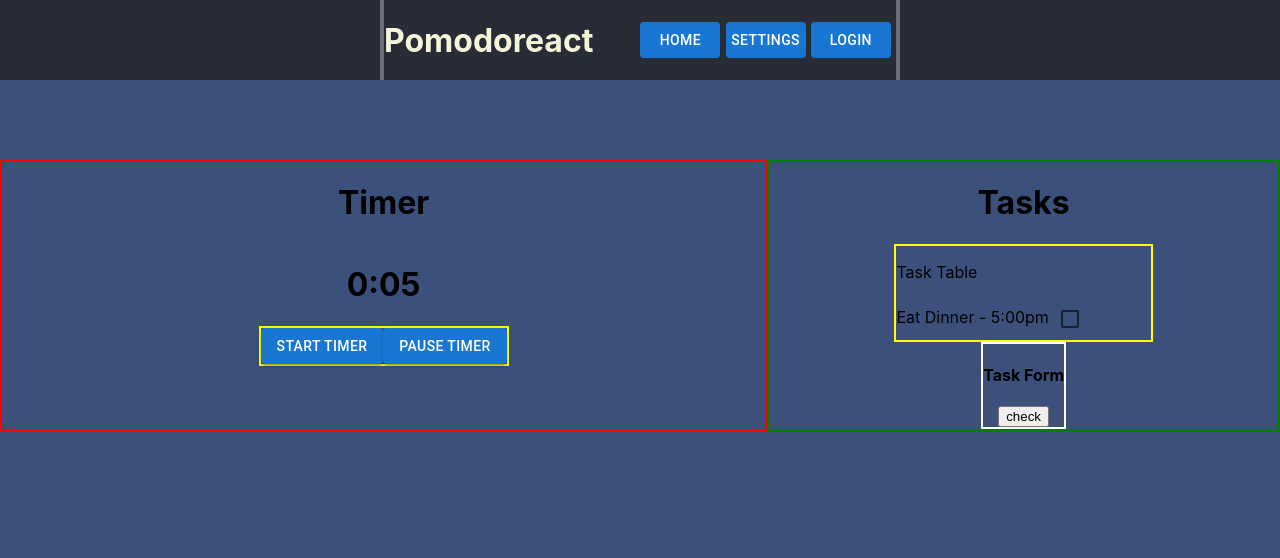
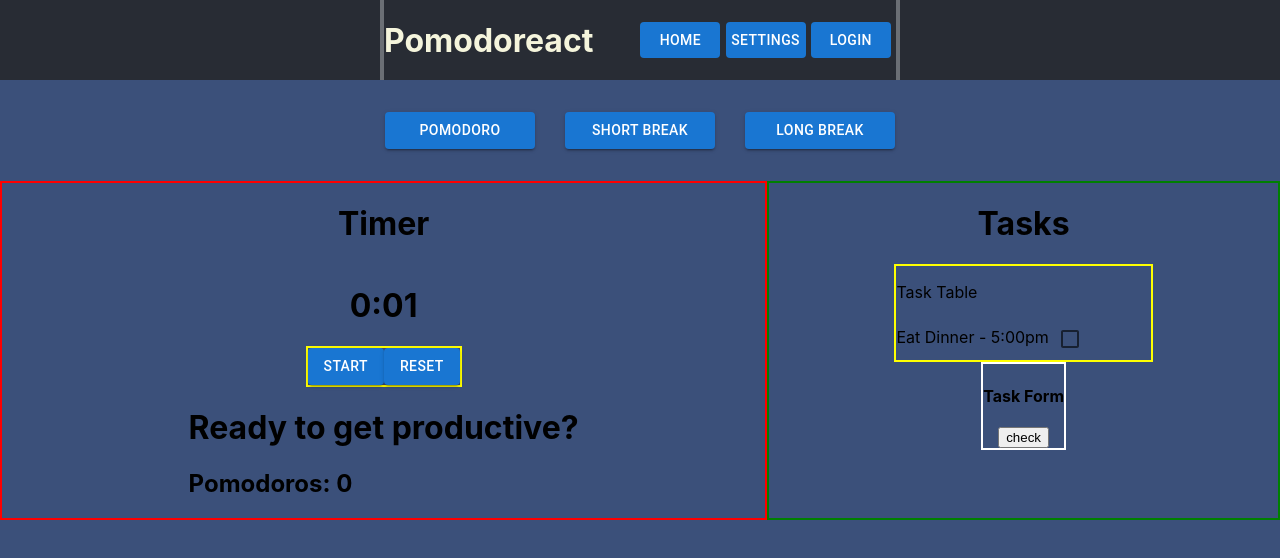
Before and after one commit to vndrewhk/pomodoro-app, a React (Create React App) app: page / in a window 1280 px wide. Shown: the top 558 px of the page. Built offline with nearby package versions, Linux system fonts and the light colour scheme.

Commit message:
logic and reducers

```diff
--- a/src/App.js
+++ b/src/App.js
@@ -3,11 +3,13 @@ import Footer from "./Components/Layout/Footer/Footer";
 import Header from "./Components/Layout/Header/Header";
 import Body from "./Components/Layout/Main/Body";
 import { BrowserRouter as Router, Switch, Route, Link } from "react-router-dom";
+
 function App() {
   return (
     <Router>
       <div className="App">
         <Header></Header>
+
         <Body></Body>
       </div>
       <Footer></Footer>
--- a/src/Components/Layout/Main/Body.jsx
+++ b/src/Components/Layout/Main/Body.jsx
@@ -1,13 +1,26 @@
 import Tasks from "../Tasks/Tasks";
 import Timer from "../Timer/Timer";
-import styles from './Body.module.css'
+import styles from "./Body.module.css";
+import { Button } from "@mui/material";
+import TypeButton from "../../UI/TypeButton";
+import ModeSelector from "./ModeSelector";
 
+// change color based off mode
+// change color when timer starts/stops
+// transition into color gradually
+// make tasks color slightly diff hue from timer
+// make buttons diff colours
 const Body = () => {
   return (
-    <div className = {styles.body}>
-      <Timer></Timer>
-      <Tasks></Tasks>
-    </div>
+    <>
+      <div className={styles.selectorBox}>
+        <ModeSelector></ModeSelector>
+      </div>
+      <div className={styles.body}>
+        <Timer></Timer>
+        <Tasks></Tasks>
+      </div>
+    </>
   );
 };
 
--- a/src/Components/Layout/Main/Body.module.css
+++ b/src/Components/Layout/Main/Body.module.css
@@ -1,5 +1,22 @@
 .body {
   display: flex;
   flex-direction: row;
-  margin-top: 5em;
 }
+
+.selectorBox {
+  display: flex;
+  justify-content: center;
+  padding: 0;
+  margin: 0;
+}
+
+.pomodoroSelector {
+  display: flex;
+  justify-content: center;
+  align-items: flex-end;
+  /* border: 2px solid white; */
+  margin-top: 2em;
+  margin-bottom: 2em;
+  width: 510px;
+  justify-content: space-between;
+}
--- /dev/null
+++ b/src/Components/Layout/Main/ModeSelector.jsx
@@ -0,0 +1,39 @@
+import { useDispatch } from "react-redux";
+import { modeActions } from "../../../store/mode-slice";
+
+import TypeButton from "../../UI/TypeButton";
+import styles from "./Body.module.css";
+
+const ModeSelector = () => {
+  const dispatch = useDispatch();
+
+  const modeSelectHandler = (mode) => {
+    dispatch(modeActions.selectMode(mode));
+    // console.log(mode);
+  };
+
+  return (
+    <div className={styles.pomodoroSelector}>
+      <TypeButton
+        variant="contained"
+        onClick={modeSelectHandler.bind(null, "Pomodoro")}
+      >
+        Pomodoro
+      </TypeButton>
+      <TypeButton
+        variant="contained"
+        onClick={modeSelectHandler.bind(null, "Short")}
+      >
+        Short Break
+      </TypeButton>
+      <TypeButton
+        variant="contained"
+        onClick={modeSelectHandler.bind(null, "Long")}
+      >
+        Long Break
+      </TypeButton>
+    </div>
+  );
+};
+
+export default ModeSelector;
--- a/src/Components/Layout/Timer/Timer.jsx
+++ b/src/Components/Layout/Timer/Timer.jsx
@@ -13,8 +13,14 @@ import ReactPlayer from "react-player";
 import alarmAudio from "../../../assets/sounds/AlarmClock.mp3";
 
 const Timer = () => {
-  let [timerValue, setTimerValue] = useState(5);
+  let [timerValue, setTimerValue] = useState(1);
   let [isActive, setIsActive] = useState(false);
+  let [audio, setAudio] = useState(new Audio(alarmAudio));
+  //placeholder, will use local storage to count these later
+  let [pomodoroCounter, setPomodoroCounter] = useState(0);
+  let [displayMessage, setDisplayMessage] = useState(
+    "Ready to get productive?"
+  );
 
   const timerInput = useRef(null);
   const timerInputVal = timerInput.current;
@@ -33,9 +39,21 @@ const Timer = () => {
     setIsActive(false);
   };
 
+  const resetTimer = () => {
+    setIsActive(false);
+    setTimerValue(1);
+    audio.pause();
+    audio.fastSeek(0);
+  };
+
+  const stopAudio = () => {
+    audio.pause();
+    audio.fastSeek(0);
+    setIsActive(false);
+  };
+
   // let alarmAudio = new Audio("../../../assets/sounds/AlarmClock.mp3");
   // let timerAudios = [];
-  let audio = new Audio(alarmAudio);
 
   // alarmAudio.play();
   const timerFormHandler = () => {};
@@ -50,6 +68,10 @@ const Timer = () => {
     if (timerValue === 0 && isActive) {
       setIsActive(false);
       audio.play();
+      if (pomodoroCounter === 4) {
+        setDisplayMessage("Time for a break!");
+      }
+      setPomodoroCounter((prevState) => prevState + 1);
     }
     if (timerValue > 0 && isActive) {
       const timer = setTimeout(() => {
@@ -67,12 +89,27 @@ const Timer = () => {
 
       <h1>{convertedTime}</h1>
       <div className={styles.timerButtons}>
-        <Button variant="contained" onClick={startTimer}>
-          Start Timer
+        {isActive ? (
+          <Button variant="contained" onClick={pauseTimer}>
+            Pause
+          </Button>
+        ) : timerValue === 0 ? (
+          <Button variant="contained" onClick={stopAudio}>
+            Stop
+          </Button>
+        ) : (
+          <Button variant="contained" onClick={startTimer}>
+            Start
+          </Button>
+        )}
+        <Button variant="contained" onClick={resetTimer}>
+          Reset
         </Button>
-        <Button variant="contained" onClick={pauseTimer}>
-          Pause Timer
-        </Button>
+      </div>
+
+      <div className={styles.pomodoroMessage}>
+        <h1>{displayMessage}</h1>
+        <h2>Pomodoros: {pomodoroCounter}</h2>
       </div>
     </div>
     // </LocalizationProvider>
--- /dev/null
+++ b/src/Components/UI/TypeButton.jsx
@@ -0,0 +1,10 @@
+import * as React from "react";
+import { alpha, styled } from "@mui/material/styles";
+import { Button } from "@mui/material";
+
+const TypeButton = styled(Button)(({ theme }) => ({
+  width: 150,
+  fontSize: 14,
+}));
+
+export default TypeButton;
--- a/src/store/index.js
+++ b/src/store/index.js
@@ -1,9 +1,14 @@
 import { configureStore } from "@reduxjs/toolkit";
 import authSlice from "./auth-slice";
+import modeSlice from "./mode-slice";
 import taskSlice from "./task-slice";
 
 const store = configureStore({
-  reducer: { tasks: taskSlice.reducer, auth: authSlice.reducer},
+  reducer: {
+    tasks: taskSlice.reducer,
+    auth: authSlice.reducer,
+    mode: modeSlice.reducer,
+  },
 });
 
 export default store;
--- /dev/null
+++ b/src/store/mode-slice.js
@@ -0,0 +1,18 @@
+import { createSlice } from "@reduxjs/toolkit";
+
+const modeSlice = createSlice({
+  name: "mode",
+  initialState: {
+    mode: "Pomodoro",
+  },
+  reducers: {
+    selectMode(state, action) {
+      state.mode = action.payload;
+      console.log(action.payload);
+    },
+  },
+});
+
+export const modeActions = modeSlice.actions;
+
+export default modeSlice;
```
